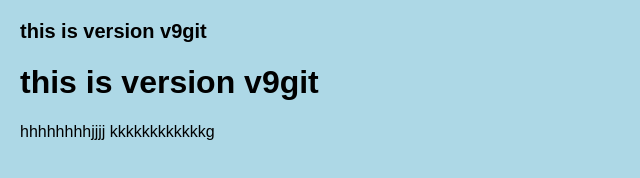
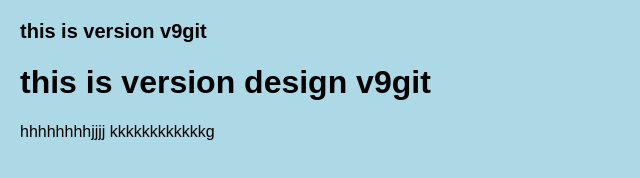
Before and after one commit to pratikthakre9-rgb/myrepo, a plain HTML site: page index.html in a window 1280 px wide. Shown: the whole page, without its empty margins (0-640 px from the left). Drawn offline with Linux system fonts and the light colour scheme.

Commit message:
edit design for website1

```diff
--- a/index.html
+++ b/index.html
@@ -7,7 +7,7 @@
     <title>Document</title>
 </head>
 <body>
-    <h1>this is version v9git</h1>
+    <h1>this is version design v9git</h1>
 </body>
 
 </html>
```
